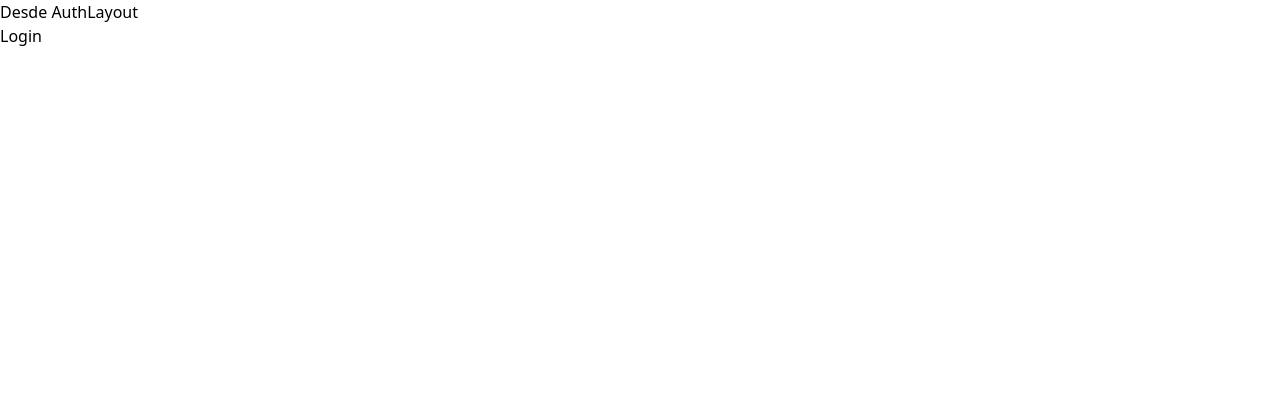
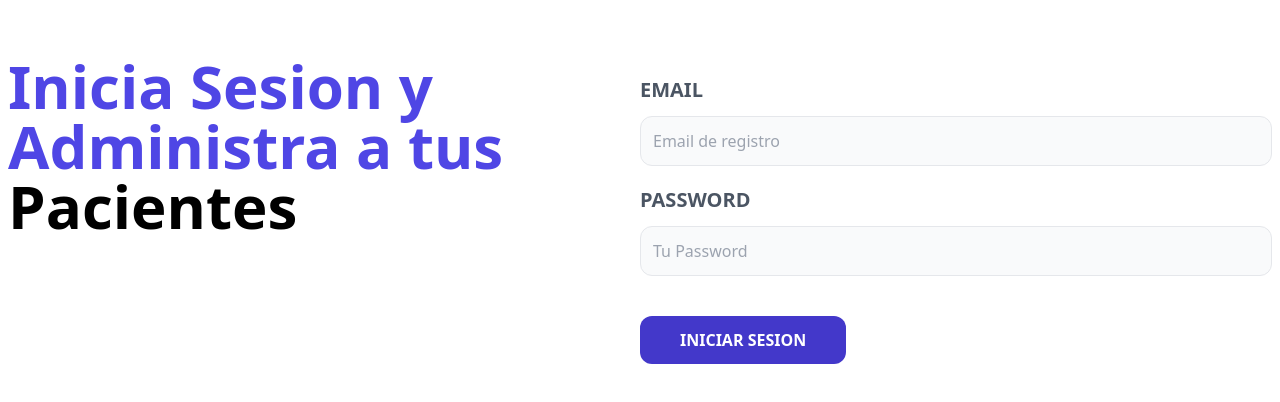
Before and after one commit to 96vladi/apv, a React (Vite) app in the folder frontend/: page / in a window 1280 px wide. Shown: the top 402 px of the page. Built offline with nearby package versions, Linux system fonts and the light colour scheme.

Commit message:
login-screen

```diff
--- a/frontend/src/layout/AuthLayout.jsx
+++ b/frontend/src/layout/AuthLayout.jsx
@@ -4,9 +4,9 @@
 export const AuthLayout = () => {
   return (
     <>
-      <h1>Desde AuthLayout</h1>
-
-      <Outlet />
+      <main className='container mx-auto md:grid md:grid-cols-2 mt-12 p-2'>
+        <Outlet />
+      </main>
     </>
   )
 }
--- a/frontend/src/paginas/Login.jsx
+++ b/frontend/src/paginas/Login.jsx
@@ -3,7 +3,41 @@
 export const Login = () => {
   return (
     <>
-      <h2>Login</h2>
+        <div className=''>
+          <h1 className='text-indigo-600 font-black text-6xl'>
+            Inicia Sesion y Administra a tus <span className='text-black'>Pacientes</span>
+          </h1>
+        </div>
+        <div>
+          <form>
+            <div className='my-5'>
+              <label className='uppercase text-gray-600 block text-xl font-bold'>
+                Email
+              </label>
+              <input
+                type="email"
+                placeholder='Email de registro'
+                className='border w-full p-3 mt-3 bg-gray-50 rounded-xl'
+              />
+            </div>
+            <div className='my-5'>
+              <label className='uppercase text-gray-600 block text-xl font-bold'>
+                Password
+              </label>
+              <input
+                type="password"
+                placeholder='Tu Password'
+                className='border w-full p-3 mt-3 bg-gray-50 rounded-xl'
+              />
+            </div>
+            <input
+              type='submit'
+              value='iniciar Sesion'
+              className='bg-indigo-700 w-full py-3 px-10 rounded-xl text-white uppercase
+                font-bold mt-5 hover:cursor-pointer hover:bg-indigo-900 md:w-auto'
+            />
+          </form>
+        </div>
     </>
   )
 }
```
